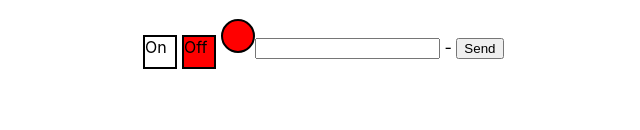
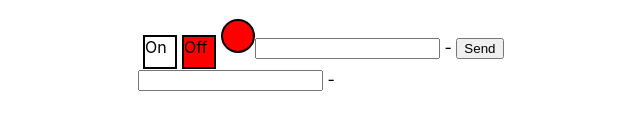
Before and after one commit to Olga841/react-kabzda-kak-podrbno, a React (Create React App) app: page / in a window 1280 px wide. Shown: the part 284-414 px from the top of the page, without its empty margins (302-942 px from the left). Built offline with nearby package versions, Linux system fonts and the light colour scheme.

Commit message:
Add ControlledInput to UncontrolledOnOff.tsx

```diff
--- a/src/UncontrolledOnOff.tsx
+++ b/src/UncontrolledOnOff.tsx
@@ -1,4 +1,4 @@
-import React, {useRef, useState} from "react";
+import React, {ChangeEvent, useRef, useState} from "react";
 
 type UncontrolledOnOffPropsType = {
     on: boolean
@@ -34,11 +34,12 @@ export function UncontrolledOnOff(props: UncontrolledOnOffPropsType) {
     }
 
     const [value, setValue] = useState< string >('')
+    const [parentValue, setParentValue] = useState< string >('')
     const elem = useRef<HTMLInputElement>(null)
 
-    // function onChangeHandler(e: ChangeEvent<HTMLInputElement>) {
-    //     setValue(e.currentTarget.value)
-    // }
+    function onChangeHandler(e: ChangeEvent<HTMLInputElement>) {
+        setParentValue(e.currentTarget.value)
+    }
 
     function onClickHandler () {
     setValue(elem.current?.value || '')
@@ -51,6 +52,7 @@ export function UncontrolledOnOff(props: UncontrolledOnOffPropsType) {
             <div onClick={() => props.onClick(!props.on)} style={offStyles}>Off</div>
             <div style={indicatorStyles}></div>
             <input ref={elem}/> - {value}<button onClick={onClickHandler}>Send</button>
+            <input value={parentValue} onChange={onChangeHandler}/> -{parentValue}
         </>
     )
 }
```
